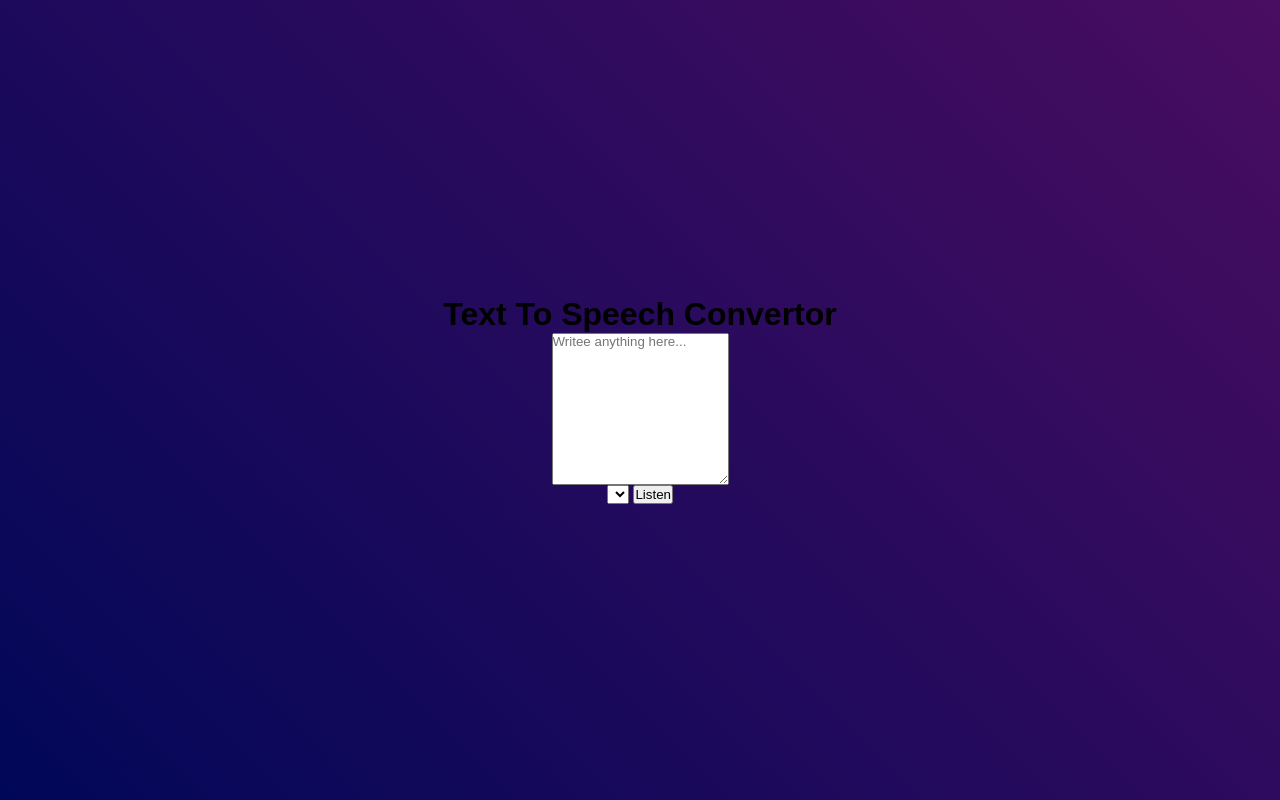
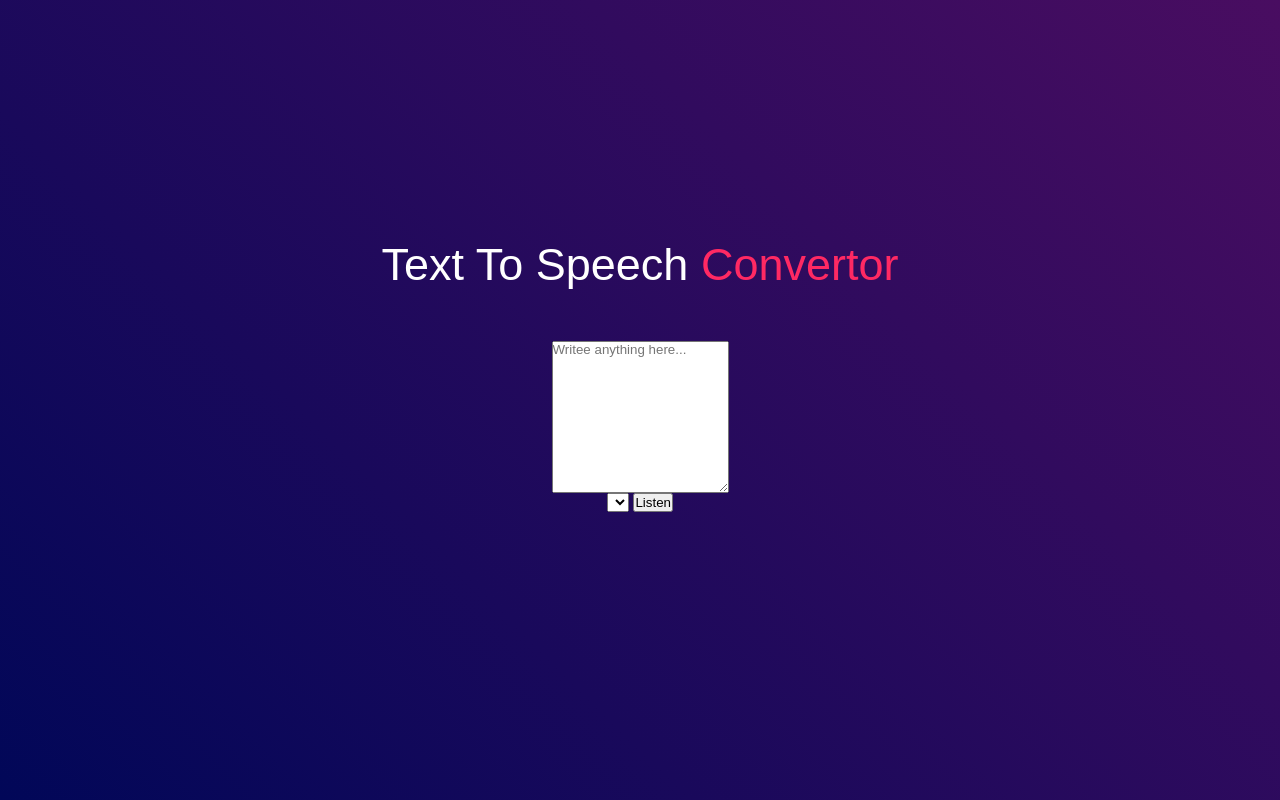
Before and after one commit to fmfahath/textToSpeech, a plain HTML site: page index.html in a window 1280 px wide. Drawn offline with Linux system fonts and the light colour scheme.

Commit message:
text css added

```diff
--- a/index.html
+++ b/index.html
@@ -9,7 +9,7 @@
 <body>
 
     <div class="hero">
-       <h1>Text To Speech Convertor</h1>
+       <h1>Text To Speech <span>Convertor</span></h1>
        <textarea placeholder="Writee anything here..." rows="10"></textarea>
        <div class="row">
             <select name="" id=""></select>
--- a/style.css
+++ b/style.css
@@ -14,3 +14,15 @@
     justify-content: center;
     flex-direction: column;
 }
+
+.hero h1{
+    font-size: 45px;
+    font-weight: 500;
+    color: #fff;
+    margin-top: -50px;
+    margin-bottom: 50px;
+}
+
+.hero span{
+    color: #ff2963;
+}
```
